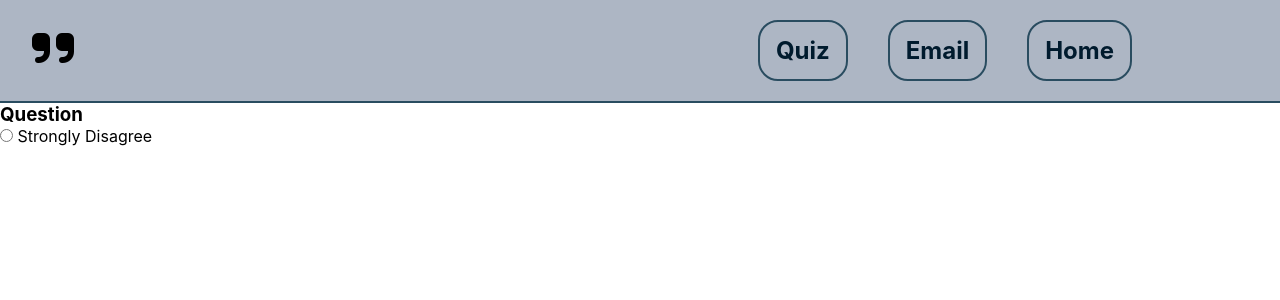
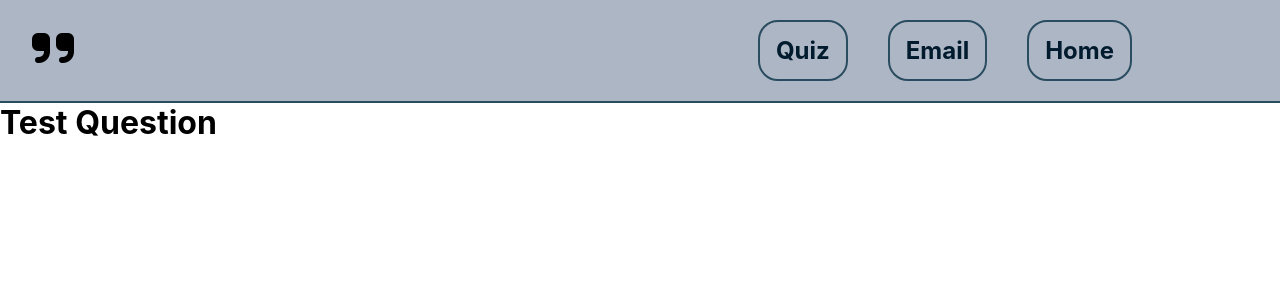
Before and after one commit to abhriguvansh/intelliquote, a React (Create React App) app in the folder intelliquote/: page /quiz in a window 1280 px wide. Shown: the top 300 px of the page. Built offline with nearby package versions, Linux system fonts and the light colour scheme.

Commit message:
created QuestionCount.js to display what number question we are on

```diff
--- a/intelliquote/src/Components/Quiz/Question/Question.js
+++ b/intelliquote/src/Components/Quiz/Question/Question.js
@@ -8,7 +8,7 @@ const Question = props => {
         </div>
     )
 }
-Question.PropTypes = {
+Question.propTypes = {
     content: PropTypes.string.isRequired
 }
 
--- /dev/null
+++ b/intelliquote/src/Components/Quiz/QuestionCount/QuestionCount.css
@@ -0,0 +1 @@
+/* No CSS *//*# sourceMappingURL=QuestionCount.css.map */
--- a/intelliquote/src/Components/Quiz/Quiz.js
+++ b/intelliquote/src/Components/Quiz/Quiz.js
@@ -1,22 +1,13 @@
 import React from 'react'
 import './Quiz.css'
 import Navbar from '../Navbar/Navbar'
-
-import {
-  Link
-
-} from 'react-router-dom';
+import Question from './Question/Question'
 
 function Quiz(){
     return(
         <div>
         <Navbar />
-          <ul>
-              <li>
-                  <h3>Question</h3>
-                  <input type="radio" name="" id="" value = 'Strongly Disagree' /> Strongly Disagree <br/>
-              </li>
-          </ul>
+          <Question content = 'Test Question'/>
         </div>
     )
 
```
Also changed, not shown: intelliquote/src/Components/Quiz/QuestionCount/QuestionCount.js (added, +17 -0 lines), intelliquote/src/Components/Quiz/QuestionCount/QuestionCount.scss (added), 1 other file (tests, documents, lock files or other folders).
